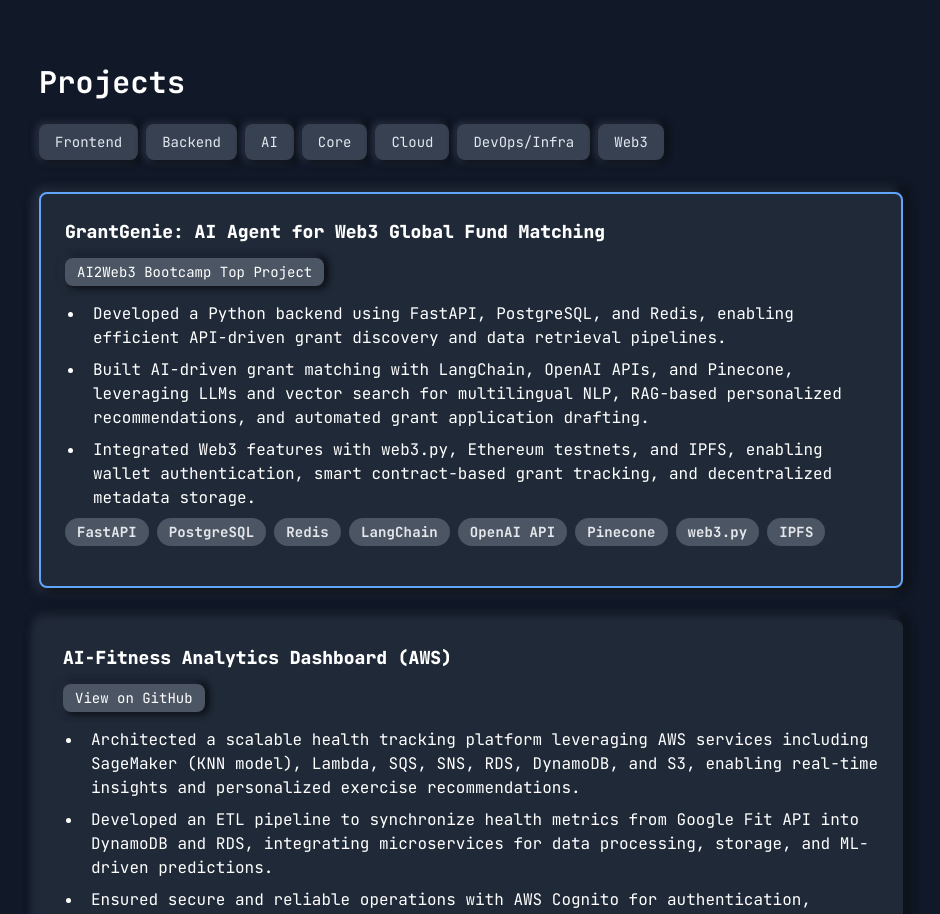
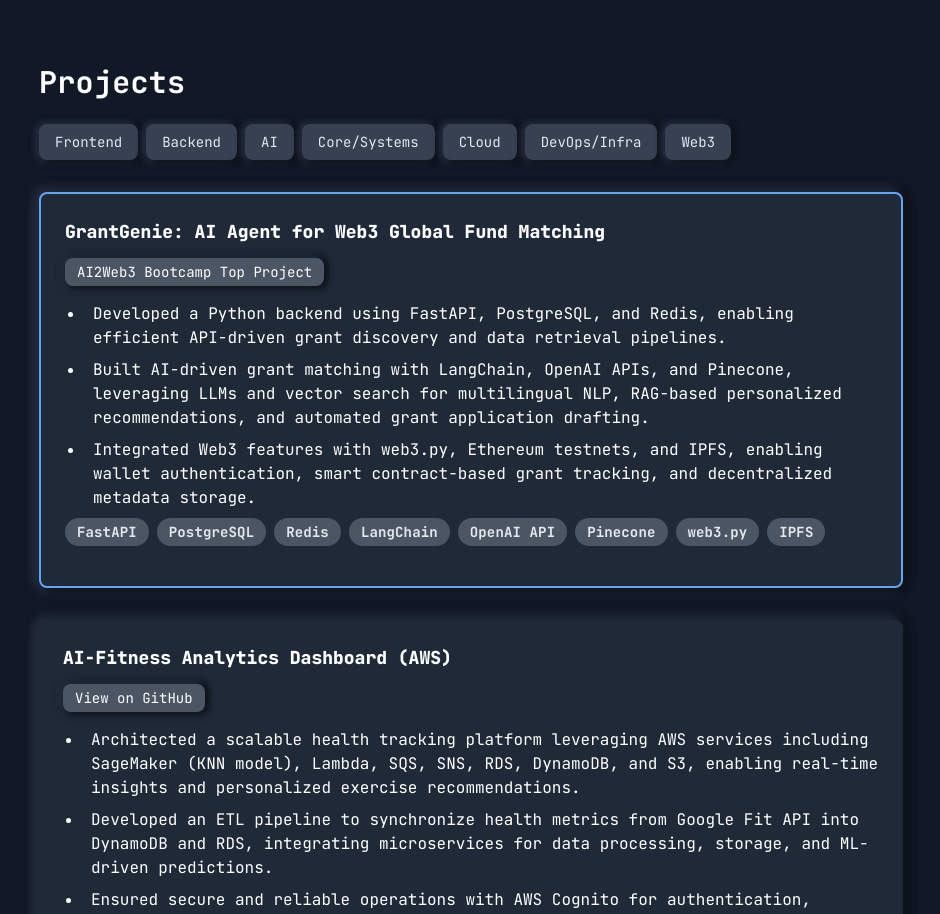
Before and after one commit to TechPertz/techpertz.github.io, a Next.js app: page / in a window 1280 px wide. Shown: the part 4860-5774 px from the top of the page, without its empty margins (169-1109 px from the left). Built offline with nearby package versions, Linux system fonts and the light colour scheme.

Commit message:
Core -> Core/Systems

```diff
--- a/app/data/projects.ts
+++ b/app/data/projects.ts
@@ -64,7 +64,7 @@ export const projects: Project[] = [
       "Implemented a .flow file parser to simplify the creation and execution of complex command sequences, reducing manual effort and providing an intuitive way to manage shell operations efficiently.",
     ],
     tags: ["C++", "Unix Systems Programming", "Shell"],
-    domain: ["Core"],
+    domain: ["Core/Systems"],
     link: "https://github.com/TechPertz/FlowControl/tree/test",
     isLinkClickable: true,
     linkText: "View on GitHub",
@@ -99,7 +99,7 @@ export const projects: Project[] = [
       "Optimized performance with batch processing, asynchronous communication, and thread-safe concurrency controls, ensuring low-latency updates and efficient handling of large-scale data.",
     ],
     tags: ["Java", "Java Swing", "Spring Boot", "WebSockets", "Batch Processing"],
-    domain: ["Frontend", "Backend", "Core"],
+    domain: ["Frontend", "Backend", "Core/Systems"],
     link: "https://github.com/TechPertz/WhiteBoard",
     isLinkClickable: true,
     linkText: "View on GitHub",
@@ -112,7 +112,7 @@ export const projects: Project[] = [
       "Achieved 15,003 MiB/s for cached reads on smaller files and ~3000 MiB/s on larger files, with consistent performance of ~2,500 MiB/s under cache-cleared conditions, improving throughput by over 5x for multi-threaded execution.",
     ],
     tags: ["C++", "Linux", "Shell", "Git"],
-    domain: ["Core"],
+    domain: ["Core/Systems"],
     link: "https://github.com/yourusername/Disk-IO-Optimization",
     isLinkClickable: true,
     linkText: "View on GitHub",
@@ -234,7 +234,7 @@ export const domains = [
   "Frontend",
   "Backend",
   "AI",
-  "Core",
+  "Core/Systems",
   "Cloud",
   "DevOps/Infra",
   "Web3",
@@ -246,7 +246,7 @@ export const domainHierarchy: { [key: string]: string[] } = {
   AI: ["AI"],
   Cloud: ["Cloud"],
   "DevOps/Infra": ["DevOps/Infra"],
-  Core: ["Core"],
+  "Core/Systems": ["Core/Systems"],
   "Full Stack": ["Frontend", "Backend"],
   Web3: ["Web3"],
 };
```
